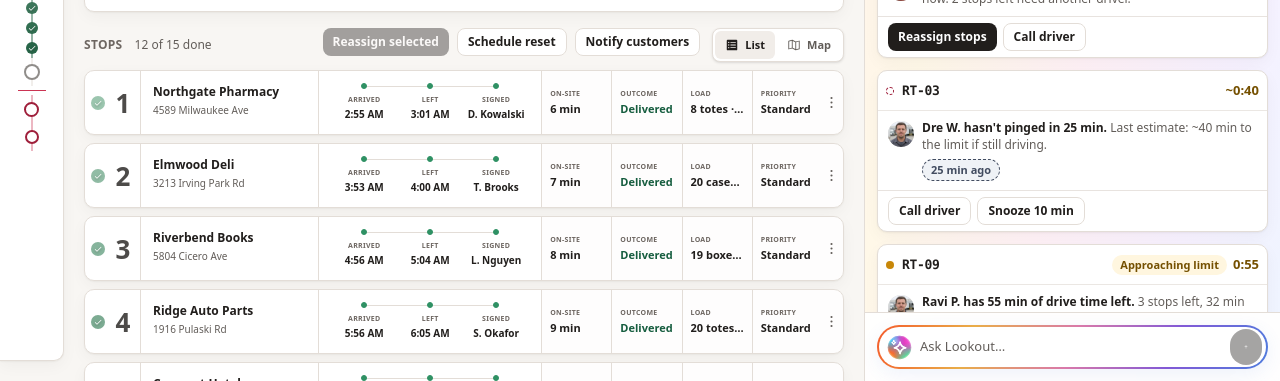
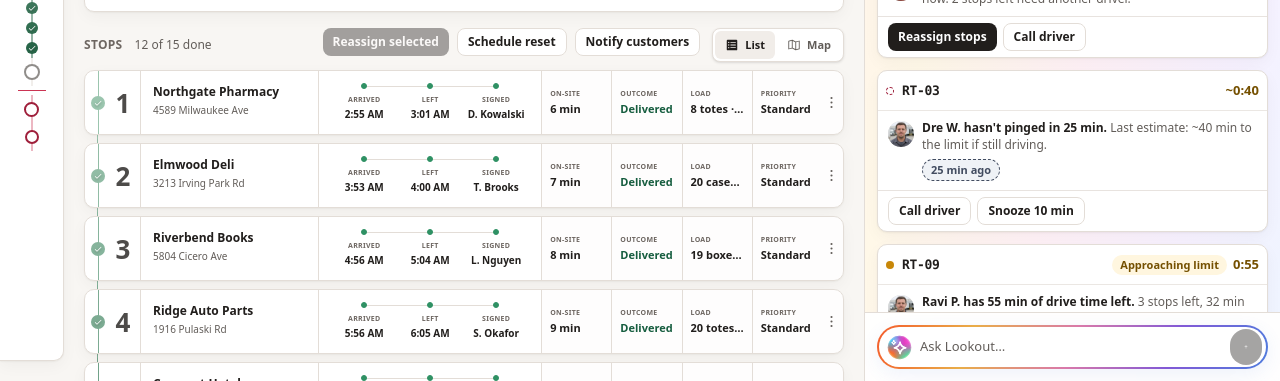
Before and after one commit to davekeller/dispatcher-dashboard, a React (Vite) app: page /routes/drv-01 in a window 1280 px wide. Shown: the part 419-800 px from the top of the page. Built offline with nearby package versions, Linux system fonts and the light colour scheme.

Commit message:
design: connect route stop cards with timeline spine

```diff
--- a/src/views/route/StopReceipt.tsx
+++ b/src/views/route/StopReceipt.tsx
@@ -48,6 +48,11 @@ export default function StopReceipt({ stop, delivery, view, selected, onToggle,
   const outcome = stopOutcome(stop)
   const stopIndex = view.route.stops.findIndex((routeStop) => routeStop.id === stop.id)
   const lastCompleteIndex = view.route.stops.reduce((last, routeStop, index) => routeStop.status === 'done' || routeStop.status === 'failed' ? index : last, -1)
+  const timelineRed = stop.status === 'failed' || pastLimit || pastWindow
+  const timelineTone = stop.status === 'done' ? 'route-history-node' : timelineRed ? 'bg-act-now-fill/70' : 'bg-line'
+  const timelineStyle = stop.status === 'done' ? stopHistoryStyle(stopIndex, lastCompleteIndex) : undefined
+  const firstStop = stopIndex === 0
+  const lastStop = stopIndex === view.route.stops.length - 1
 
   const events: StopEvent[] = complete ? [
     ...(stop.arrivedAt !== undefined ? [{ label: 'Arrived', value: fmtClock(stop.arrivedAt), tone: 'clear' as const }] : []),
@@ -81,10 +86,13 @@ export default function StopReceipt({ stop, delivery, view, selected, onToggle,
   ]
 
   return (
+    <div className="relative">
+      <span aria-hidden="true" className={`pointer-events-none absolute left-[0.8125rem] w-px ${timelineTone} ${firstStop ? 'top-0' : '-top-1'} ${lastStop ? 'bottom-0' : '-bottom-1'}`} style={timelineStyle} />
       <article className={`relative grid overflow-hidden rounded-card border bg-panel shadow-card lg:grid-cols-[3.5rem_minmax(7rem,0.8fr)_minmax(9rem,1fr)_minmax(14rem,1.35fr)] ${isNext ? 'border-break' : pastLimit || pastWindow ? 'border-act-now/50' : 'border-line'} ${stop.status === 'unassigned' ? 'border-dashed' : ''}`}>
-      <div className="grid min-h-16 grid-cols-[0.875rem_minmax(0,1fr)] items-center gap-1.5 border-b border-line px-1.5 lg:min-h-0 lg:border-b-0 lg:border-r">
+        <div className="relative grid min-h-16 grid-cols-[0.875rem_minmax(0,1fr)] items-center gap-1.5 border-b border-line px-1.5 lg:min-h-0 lg:border-b-0 lg:border-r">
+          <span aria-hidden="true" className={`pointer-events-none absolute inset-y-0 left-[0.8125rem] w-px ${timelineTone}`} style={timelineStyle} />
           <span className="flex items-center justify-center">
-          <StopStatusMarker stop={stop} pastLimit={pastLimit} late={pastWindow} className="h-3.5 w-3.5" style={stop.status === 'done' ? stopHistoryStyle(stopIndex, lastCompleteIndex) : undefined} />
+            <StopStatusMarker stop={stop} pastLimit={pastLimit} late={pastWindow} className="h-3.5 w-3.5" style={timelineStyle} />
           </span>
           <span className="tnum min-w-0 text-center text-[1.625rem] font-semibold leading-none tracking-[-0.035em] text-ink/80">{stop.seq}</span>
         </div>
@@ -127,5 +135,6 @@ export default function StopReceipt({ stop, delivery, view, selected, onToggle,
         </dl>
         <StopActionsMenu stop={stop} view={view} customer={delivery?.customer ?? stop.deliveryId} />
       </article>
+    </div>
   )
 }
```
Also changed, not shown: 3 other files (tests, documents, lock files or other folders). Lines whose indentation alone changed are shown as unchanged.
